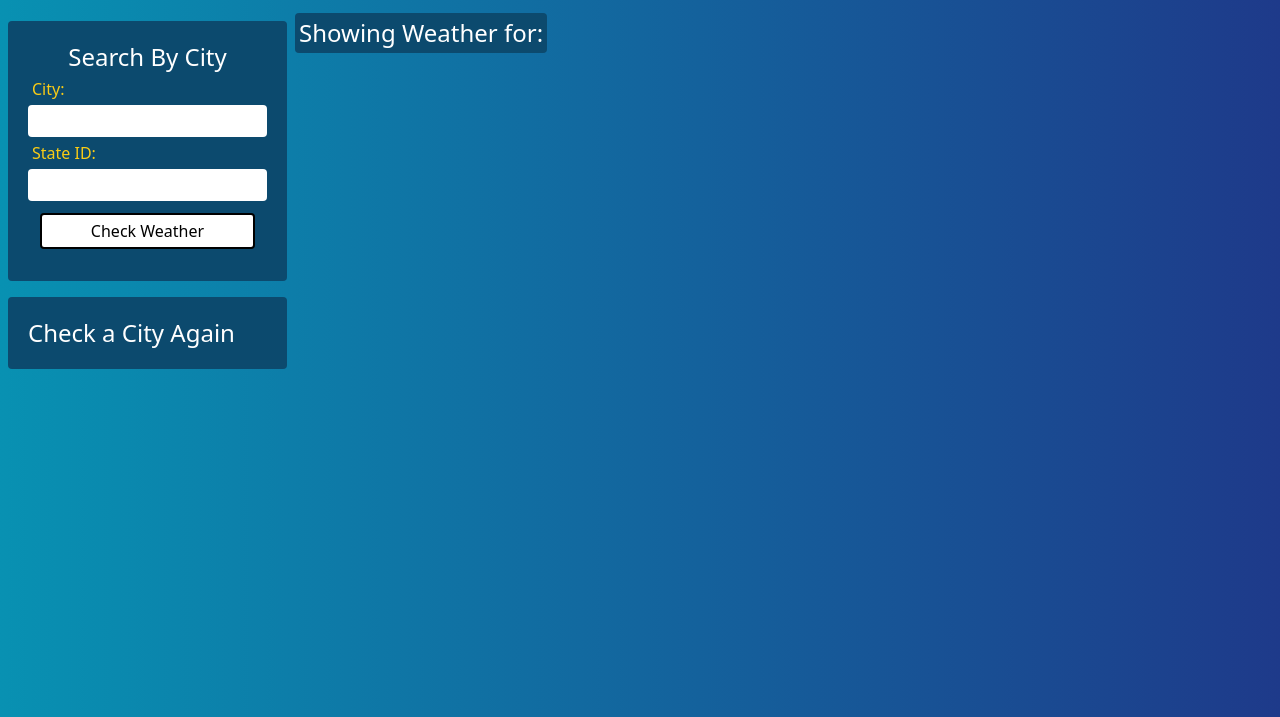
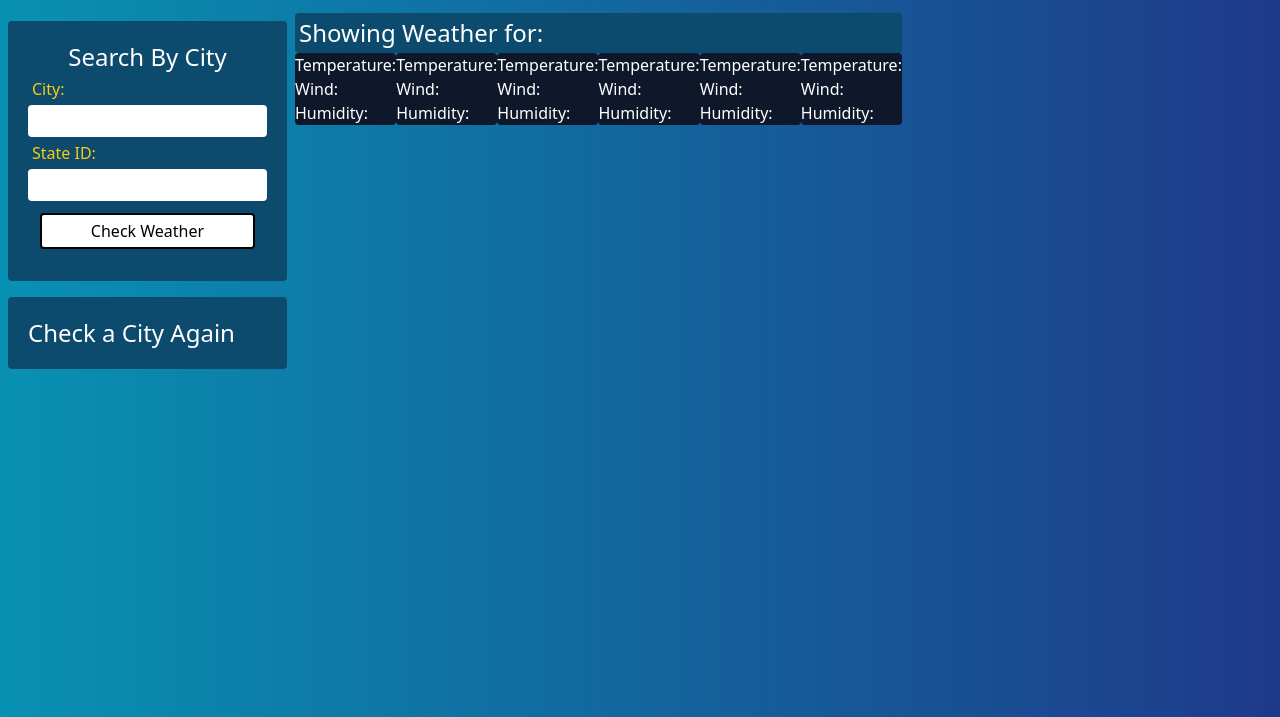
Before and after one commit to eabaynes/Weather-checker, a website: page index.html in a window 1280 px wide. Shown: the part 83-800 px from the top of the page. Drawn offline with Linux system fonts and the light colour scheme.

Commit message:
add html for forecast output
add css for forecast output

```diff
--- a/index.html
+++ b/index.html
@@ -42,9 +42,63 @@
             <!-- display results for search, right side -->
             <section class="flex-col">
                 <h2 class="text-white text-2xl bg-sky-900 rounded p-1">Showing Weather for: <span id="city-searched"></span></h2>
-                <ul class="flex">
-                    <!-- enter the returned items as li? or will <div>s need to be generated to display all info? -->
-                </ul>
+                <div class="flex">
+                    <div id="today" class="bg-slate-900 text-white rounded">
+                        <h3></h3>
+                        <ul>
+                            <li></li>
+                            <li>Temperature:</li>
+                            <li>Wind:</li>
+                            <li>Humidity:</li>
+                        </ul>
+                    </div>
+                    <div id="5day-1" class="bg-slate-900 text-white rounded">
+                        <h3></h3>
+                        <ul>
+                            <li></li>
+                            <li>Temperature:</li>
+                            <li>Wind:</li>
+                            <li>Humidity:</li>
+                        </ul>
+                    </div>
+                    <div id="5day-2" class="bg-slate-900 text-white rounded">
+                        <h3></h3>
+                        <ul>
+                            <li></li>
+                            <li>Temperature:</li>
+                            <li>Wind:</li>
+                            <li>Humidity:</li>
+                        </ul>
+                    </div>
+                    <div id="5day-3" class="bg-slate-900 text-white rounded">
+                        <h3></h3>
+                        <ul>
+                            <li></li>
+                            <li>Temperature:</li>
+                            <li>Wind:</li>
+                            <li>Humidity:</li>
+                        </ul>
+                    </div>
+                    <div id="5day-4" class="bg-slate-900 text-white rounded">
+                        <h3></h3>
+                        <ul>
+                            <li></li>
+                            <li>Temperature:</li>
+                            <li>Wind:</li>
+                            <li>Humidity:</li>
+                        </ul>
+                    </div>
+                    <div id="5day-5" class="bg-slate-900 text-white rounded">
+                        <h3></h3>
+                        <ul>
+                            <li></li>
+                            <li></li>
+                            <li>Temperature:</li>
+                            <li>Wind:</li>
+                            <li>Humidity:</li>
+                        </ul>
+                    </div>
+                </div>
             </section>
         </main>
     </body>
```
Also changed, not shown: dist/output.css.
